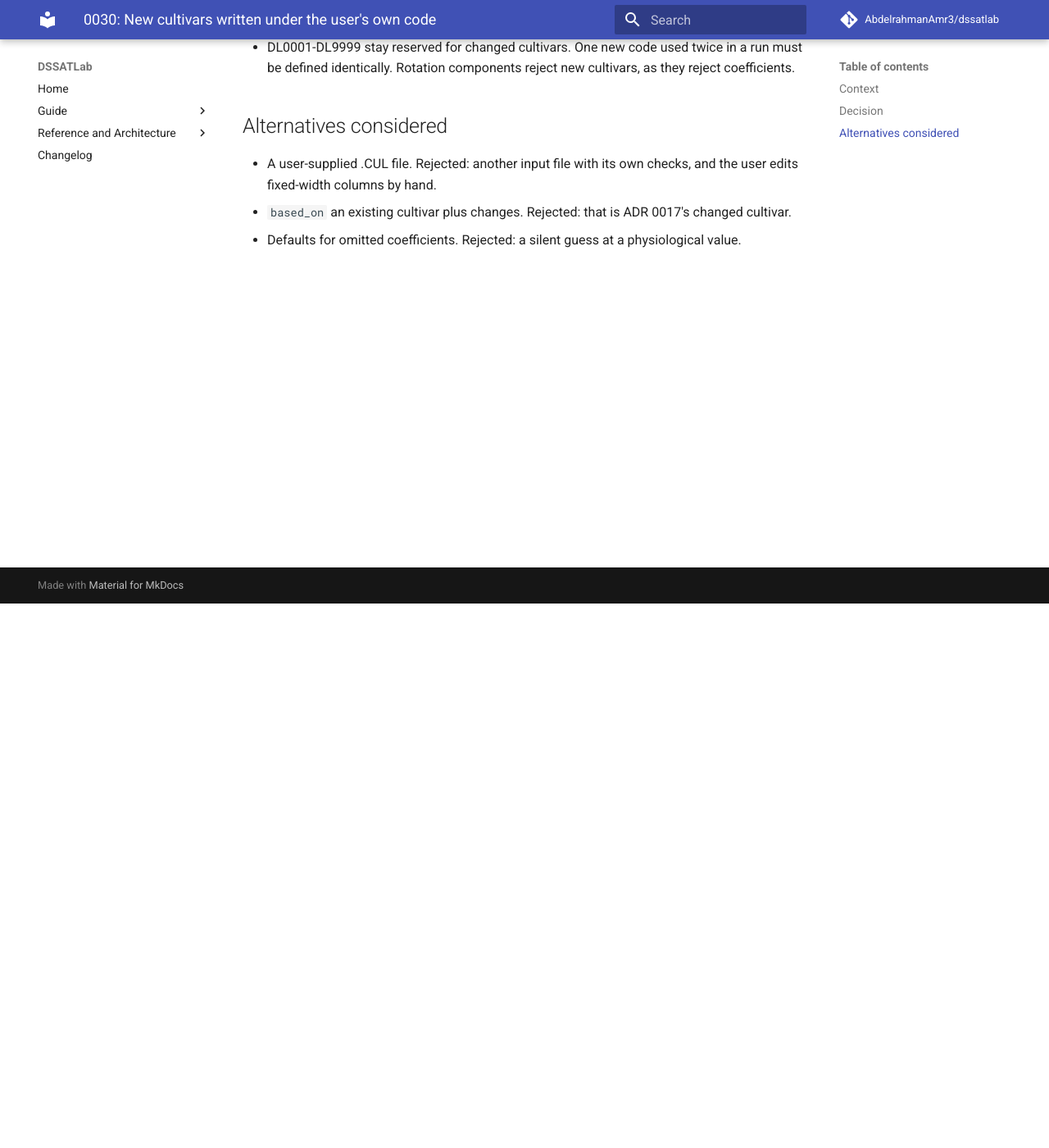
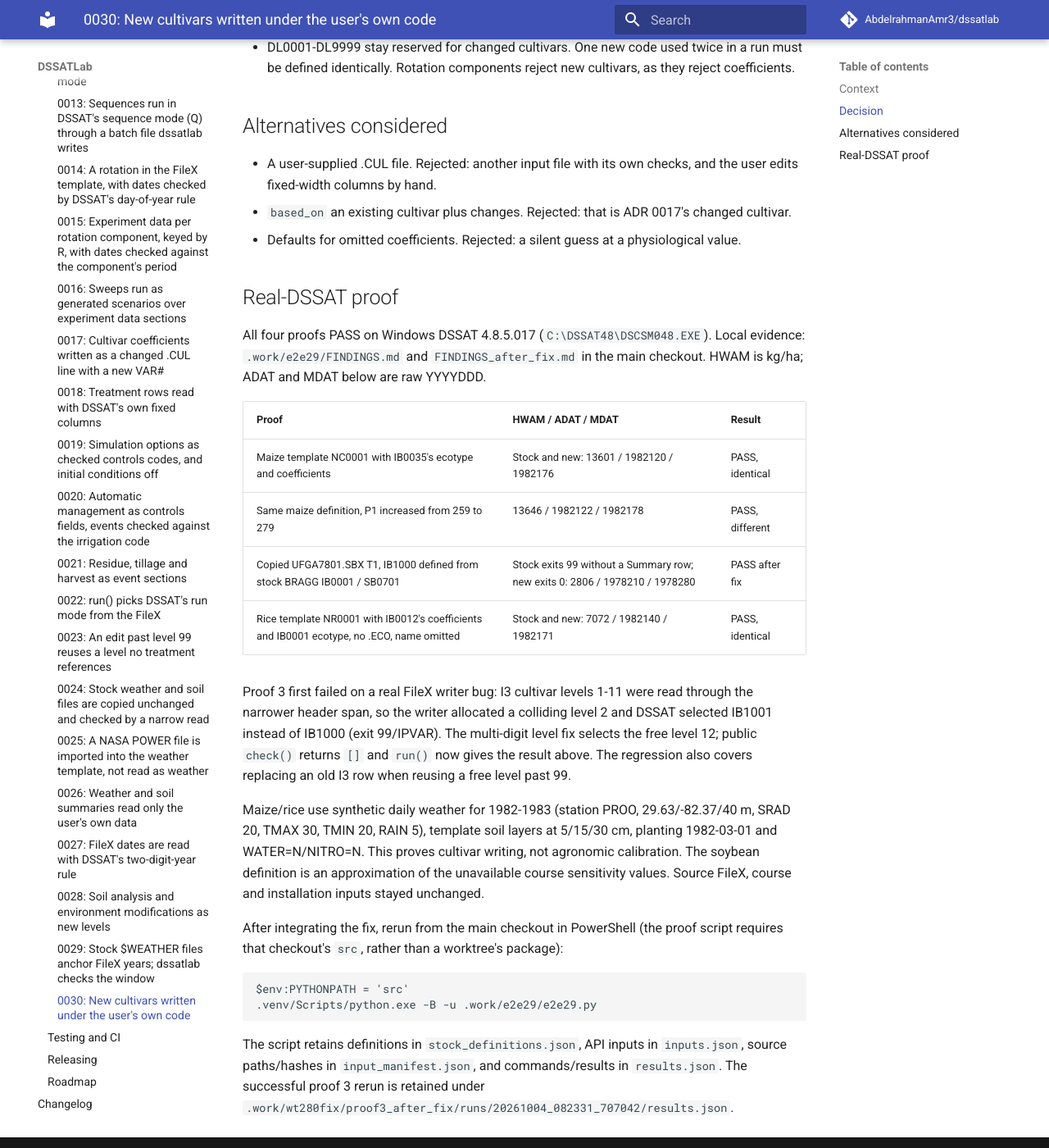
Before and after one commit to AbdelrahmanAmr3/dssatlab, an MkDocs documentation site: the page built from docs/adr/0030-new-cultivars-under-the-users-own-code.md, in a window 1280 px wide and 1400 px high, scrolled down 664 px. Shown: the whole window at 82% size. Built offline with MkDocs 1.6.1 and Material for MkDocs 9.7.7, drawn with Linux system fonts in a browser that asks for light colours; comment, search, counter and statistics services are not loaded.

Commit message:
Record new-cultivar proofs, docs and version 0.20.0
Co-Authored-By: Claude Sonnet 5.5 <noreply@anthropic.com>

````diff
--- a/docs/adr/0030-new-cultivars-under-the-users-own-code.md
+++ b/docs/adr/0030-new-cultivars-under-the-users-own-code.md
@@ -26,3 +26,41 @@ renames it DLnnnn, so a FileX's own missing code can never exist.
   fixed-width columns by hand.
 - `based_on` an existing cultivar plus changes. Rejected: that is ADR 0017's changed cultivar.
 - Defaults for omitted coefficients. Rejected: a silent guess at a physiological value.
+
+## Real-DSSAT proof
+
+All four proofs PASS on Windows DSSAT 4.8.5.017 (`C:\DSSAT48\DSCSM048.EXE`).
+Local evidence: `.work/e2e29/FINDINGS.md` and `FINDINGS_after_fix.md` in the main checkout.
+HWAM is kg/ha; ADAT and MDAT below are raw YYYYDDD.
+
+| Proof | HWAM / ADAT / MDAT | Result |
+|---|---|---|
+| Maize template NC0001 with IB0035's ecotype and coefficients | Stock and new: 13601 / 1982120 / 1982176 | PASS, identical |
+| Same maize definition, P1 increased from 259 to 279 | 13646 / 1982122 / 1982178 | PASS, different |
+| Copied UFGA7801.SBX T1, IB1000 defined from stock BRAGG IB0001 / SB0701 | Stock exits 99 without a Summary row; new exits 0: 2806 / 1978210 / 1978280 | PASS after fix |
+| Rice template NR0001 with IB0012's coefficients and IB0001 ecotype, no .ECO, name omitted | Stock and new: 7072 / 1982140 / 1982171 | PASS, identical |
+
+Proof 3 first failed on a real FileX writer bug: I3 cultivar levels 1-11 were read through
+the narrower header span, so the writer allocated a colliding level 2 and DSSAT selected
+IB1001 instead of IB1000 (exit 99/IPVAR). The multi-digit level fix selects the free level 12;
+public `check()` returns `[]` and `run()` now gives the result above. The regression also
+covers replacing an old I3 row when reusing a free level past 99.
+
+Maize/rice use synthetic daily weather for 1982-1983 (station PROO, 29.63/-82.37/40 m,
+SRAD 20, TMAX 30, TMIN 20, RAIN 5), template soil layers at 5/15/30 cm, planting
+1982-03-01 and WATER=N/NITRO=N. This proves cultivar writing, not agronomic calibration.
+The soybean definition is an approximation of the unavailable course sensitivity values.
+Source FileX, course and installation inputs stayed unchanged.
+
+After integrating the fix, rerun from the main checkout in PowerShell (the proof
+script requires that checkout's `src`, rather than a worktree's package):
+
+```powershell
+$env:PYTHONPATH = 'src'
+.venv/Scripts/python.exe -B -u .work/e2e29/e2e29.py
+```
+
+The script retains definitions in `stock_definitions.json`, API inputs in `inputs.json`,
+source paths/hashes in `input_manifest.json`, and commands/results in `results.json`.
+The successful proof 3 rerun is retained under
+`.work/wt280fix/proof3_after_fix/runs/20261004_082331_707042/results.json`.
--- a/docs/guide/experiment.md
+++ b/docs/guide/experiment.md
@@ -70,7 +70,7 @@ are rejected because FileX stores two-digit years; see [FileX dates](simulation.
 
 | Section | What `check()` rejects |
 |---|---|
-| `cultivar` | A code that is not in the one `.CUL` file for that crop beside the FileX; the message lists the codes that do exist. Several `.CUL` files for one crop are rejected, because dssatlab does not choose a model. |
+| `cultivar` | An unknown code without a complete new cultivar definition (`ecotype` and every coefficient); an existing code with `ecotype` or `name`; invalid coefficient names, values or widths. Several `.CUL` files for one crop are rejected, because dssatlab does not choose a model. See [new cultivars](new-cultivars.md) for the code, ecotype and name checks. |
 | `initial_conditions` | Nonpositive or non-ascending layer depths, water outside 0 to 1, negative ammonium, nitrate or residue, and detail values outside the ranges below. Layers may go deeper than the soil profile. Values other than a dict or the quoted string `"off"` are rejected. |
 | `controls` | Simulation or management codes outside the tables below, automatic values outside their ranges, an invalid automatic planting window, an `output_interval` that is not a positive integer, `years` that is not a positive integer (or too wide for DSSAT's NYERS column), a bad `start_date`. |
 
--- a/docs/guide/index.md
+++ b/docs/guide/index.md
@@ -7,6 +7,7 @@ Guides for running the DSSAT crop model from Python using dssatlab:
 - [Run a Simulation](simulation.md): Run one treatment combining an existing FileX with your own daily weather data.
 - [Run with soil data](soil.md): Supply a custom soil profile for your simulation.
 - [Run with management data](management.md): Supply custom planting, irrigation, fertilizer, residue, tillage and harvest events.
+- [Define new cultivars](new-cultivars.md): Supply your own code, an existing ecotype and every required coefficient through experiment data.
 - [Run treatments and scenarios](scenarios.md): Run all or selected treatments across what-if scenarios, and combine summaries.
 - [Sweeps](sweeps.md): Run every combination of labelled experiment data sections, with the base first and factor columns in the Summary rows.
 - [Seasonal analysis](seasonal.md): Run experiments over multiple weather years using controls years and summarize seasonal yield and statistics.
--- /dev/null
+++ b/docs/guide/new-cultivars.md
@@ -0,0 +1,103 @@
+# Define a new cultivar under your own code
+
+Use experiment data to define a cultivar absent from the crop's `.CUL` file.
+Give your code, an existing ecotype and every cultivar coefficient. dssatlab
+adds one line at the end of the first `@VAR#` table in the simulation folder's
+`.CUL` copy and points the treatment at your code. Source `.CUL`, `.ECO` and
+`.SPE` files stay unchanged.
+
+## Prepare the definition
+
+Generate the [experiment template](experiment.md#generate-the-experiment-template)
+with `dl.write_experiment_template("experiment.yaml")`. In its cultivar section,
+choose an unused code and uncomment `ecotype`, `name` and `coefficients`.
+The following maize definition copies IB0035's values; it demonstrates the file
+writing and does not represent a calibrated cultivar. Save it as `new.yaml`:
+
+```yaml
+treatments:
+  1:
+    cultivar:
+      crop: "MZ"
+      code: "NC0001"
+      ecotype: "IB0001"
+      name: "New maize"
+      coefficients: {P1: 259, P2: 1.193, P5: 947.1, G2: 924.3, G3: 8.168, PHINT: 43}
+```
+
+Use the coefficient names after `ECO#` in the **first** `@VAR#` table of your
+crop's `.CUL`. Every coefficient is required, with no defaults. Other models
+have different names and column widths; the maize example cannot be reused
+for soybean or rice. A missing-coefficient problem lists all omitted names;
+unknown names list the valid names. Values must be finite numbers that fit
+their fixed-width columns without exponent notation.
+
+| Field | Rule for a new cultivar |
+|---|---|
+| `crop` | The treatment's two-letter DSSAT crop code, such as `MZ` |
+| `code` | Six printable ASCII characters without spaces; absent from every readable row of the crop's `.CUL`, including later tables. Cannot start with `!`, `@`, `*` or `$`. `DL0001`–`DL9999` are reserved for changed cultivars. |
+| `ecotype` | Required: six printable ASCII characters without spaces, listed in the `.ECO` with the `.CUL`'s stem when that file exists |
+| `name` | Optional: at most 16 printable ASCII characters, including spaces; defaults to `code` |
+| `coefficients` | Required: every coefficient after `ECO#` in the first table, using exact names and DSSAT's own units |
+
+The first table must have `ECO#` in columns 31–36. For a copied FileX, supply
+the crop's one `.CUL` and its required `.ECO`/`.SPE` companions beside the FileX.
+For a FileX template, they come from the DSSAT data directory.
+Rice (`RICER048`) has no `.ECO`, so its ecotype is checked only for format.
+For an unrecognized model without an `.ECO`, only the format is checked too;
+a recognized model requiring `.ECO` reports a missing-file problem.
+
+## Run with a copied FileX
+
+Use the definition as the existing `management` argument (which accepts all
+experiment data). Prepare `weather.csv` in the weather template shape with
+coverage for the FileX dates, and its soil and genotype companions:
+
+```python
+import dssatlab as dl
+
+sim = dl.Simulation(
+    filex="UFGA8201.MZX", treatment=1, weather="weather.csv",
+    management="new.yaml", executable=r"C:\DSSAT48\DSCSM048.EXE",
+)
+problems = sim.check()
+if not problems:
+    result = sim.run()
+    print(result.summary())
+```
+
+An unknown FileX cultivar such as soybean IB1000 works the same way: define
+that exact code with a soybean ecotype and all soybean coefficients in
+experiment data. Missing original course coefficients remain missing inputs;
+substituting stock values is an approximation, not course equivalence.
+
+## Run from a FileX template
+
+Keep an installed cultivar such as IB0035 in the maize FileX template and
+apply `new.yaml` to replace it for treatment 1. Prepare `filex.yaml`,
+`weather.csv` and `soil.csv` using the [Simulation guide](simulation.md):
+
+```python
+sim = dl.Simulation(
+    filex_template="filex.yaml", weather="weather.csv", soil="soil.csv",
+    management="new.yaml", executable=r"C:\DSSAT48\DSCSM048.EXE",
+)
+problems = sim.check()
+if not problems:
+    result = sim.run()
+    print(result.summary())
+```
+
+Both paths run all checks before writing. A new cultivar keeps your code;
+an existing code with `coefficients` writes a changed cultivar under a
+`DLnnnn` code. For an existing code, omit `ecotype` and `name`, or choose a
+new code to define a new cultivar.
+
+Scenarios and [sweeps](sweeps.md) get separate simulation folders, so each
+can define the same new code differently. Within one template experiment,
+repeated definitions of a code must agree. Rotation components reject
+`ecotype`, `name` and `coefficients`. New ecotypes, species edits and listing
+new entries through `list_cultivars()` are outside this feature.
+
+The four maize, soybean and rice proofs and the FileX level bug they found
+are recorded in [ADR 0030](../adr/0030-new-cultivars-under-the-users-own-code.md#real-dssat-proof).
--- a/docs/guide/simulation.md
+++ b/docs/guide/simulation.md
@@ -60,6 +60,17 @@ The template `planting` section accepts the standard fields (`date`, `method`, `
 In addition, an optional top-level `harvest_date` may be specified as a quoted ISO date (`"YYYY-MM-DD"`). When given, dssatlab writes a `*HARVEST DETAILS` section (`HDATE`, stage code `GS000`) and sets harvest management to `R` (harvest on reported date). When omitted, the crop harvests at maturity (`M`). `harvest_date` must be after the planting date and within the weather data.
 
 **Potato requirements**: Potato requires all three fields: `planting_material_weight`, `sprout_length`, and `harvest_date`. Each missing field is reported as a separate problem. For other crops, these fields are optional.
+
+### New cultivars through experiment data
+
+Keep an installed cultivar in the FileX template, then supply a new cultivar
+in the treatment's experiment data using `management=`. Give an unused six-character
+`code`, an existing `ecotype`, optional `name` (up to 16 printable ASCII characters),
+and every coefficient after `ECO#` in the crop's first `.CUL` table. There are no
+defaults for omitted coefficients. The simulation folder's `.CUL` copy gains
+your entry and the FileX points at your code. These fields belong in experiment
+data, not the FileX template's `cultivar` mapping. See the
+[new cultivar tutorial](new-cultivars.md#run-from-a-filex-template).
 
 ### Crop rotations
 
@@ -539,8 +550,9 @@ including both boundaries; `check()` rejects dates outside this range.
 With stock `$WEATHER` weather and seven-digit daily dates, DSSAT anchors FileX
 years to the first date F of the first weather file it opens. `check()` reports
 positive SDATE under any START setting, the planting date under START P and the
-unshifted fixed harvest date under HARVS R when before F or more than 99 years
-after F. DSSAT compares year and day-of-year integers: the upper bound is
+unshifted fixed harvest dates under HARVS R, including every rotation component,
+when before F or more than 99 years after F. Both inherited FileX harvest dates
+and experiment data overrides are checked. DSSAT compares year and day-of-year integers: the upper bound is
 `YYYYDDD <= F_YYYYDDD + 99000`, rather than a calendar anniversary. The report
 names the date and weather file. Supply weather starting on or before an early
 date, or move the date into the window. The anchor does not widen the writable
--- a/docs/reference/roadmap.md
+++ b/docs/reference/roadmap.md
@@ -36,7 +36,8 @@ What each version added, and what is deliberately not built yet. The full histor
 | 0.18.2 | Summarise weather and soil template data before a run: `summarize_weather()` and `summarize_soil()`. A sequence (mode Q) with only a four-character fallback weather file such as `UFGA.WTH` now passes `check()` (#236). See [summarise before a run](../guide/simulation.md#summarise-your-weather-and-soil-before-a-run). |
 | 0.18.3 | FileX and weather date rules: YYDDD dates use DSSAT's two-digit-year rule (00-35 is 2000-2035) instead of the weather for the century (#221), START E rejects an inherited harvest before emergence (#226), and stock weather spanning 1999/2000 passes in either order (#238). |
 | 0.19.0 | Experiment data `soil_analysis` (phosphorus and other measured layer values, SA level) and `environment` (dated day length, srad, tmax, tmin, rain, CO2, dew point and wind modifications, ME level), written into a copied FileX. |
-| 0.19.1 (current) | FileX start, planting and fixed harvest dates checked against the stock `$WEATHER` anchor (#253); experiment data FileX dates limited to 1936-2035 (#266); shared inherited-level view code for environment and soil analysis writers (#265). See [FileX dates](../guide/simulation.md#filex-dates). |
+| 0.19.1 | FileX start, planting and fixed harvest dates checked against the stock `$WEATHER` anchor (#253); experiment data FileX dates limited to 1936-2035 (#266); shared inherited-level view code for environment and soil analysis writers (#265). See [FileX dates](../guide/simulation.md#filex-dates). |
+| 0.20.0 (current) | New cultivars under the user's own code with `ecotype`, optional `name` and every required coefficient (ADR 0030); rotation harvest dates checked against the stock `$WEATHER` anchor (#275); multi-digit FileX level edits fixed. See [new cultivars](../guide/new-cultivars.md). |
 
 ## Deliberately not built yet
 
--- a/mkdocs.yml
+++ b/mkdocs.yml
@@ -31,6 +31,7 @@ nav:
       - Run with soil data: guide/soil.md
       - Run with management data: guide/management.md
       - Run with experiment data: guide/experiment.md
+      - Define new cultivars: guide/new-cultivars.md
       - Run treatments and scenarios: guide/scenarios.md
       - Sweeps: guide/sweeps.md
       - Seasonal analysis: guide/seasonal.md
@@ -74,6 +75,7 @@ nav:
           - adr/0027-filex-dates-read-with-dssats-two-digit-year-rule.md
           - adr/0028-soil-analysis-and-environment-as-new-levels.md
           - adr/0029-stock-weather-anchor-checked-as-a-window.md
+          - adr/0030-new-cultivars-under-the-users-own-code.md
       - Testing and CI: reference/testing-ci.md
       - Releasing: reference/releasing.md
       - Roadmap: reference/roadmap.md
--- a/pyproject.toml
+++ b/pyproject.toml
@@ -4,7 +4,7 @@ build-backend = "setuptools.build_meta"
 
 [project]
 name = "dssatlab"
-version = "0.19.1"
+version = "0.20.0"
 description = "A small Python interface to DSSAT-CSM: find or build DSSAT, run a FileX, or run a simulation from your own weather data."
 readme = "README.md"
 requires-python = ">=3.10"
--- a/src/dssatlab/__init__.py
+++ b/src/dssatlab/__init__.py
@@ -36,4 +36,4 @@ __all__ = ["DSSATError", "DSSATInstallError", "DSSATNotFoundError", "DSSATRunErr
            "run_sweep", "run_treatments", "combine_summaries", "summarize_seasons", "write_scenario_template",
            ]
 
-__version__ = "0.19.1"
+__version__ = "0.20.0"
````
Also changed, not shown: CHANGELOG.md (+14 -0 lines), README.md (+8 -2 lines), 4 other files.
